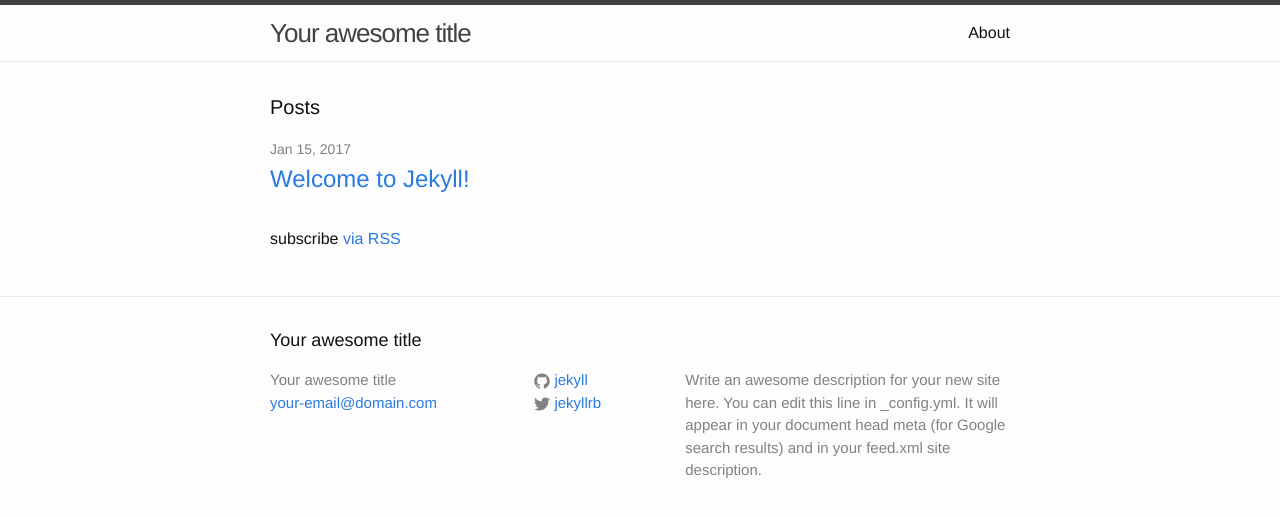
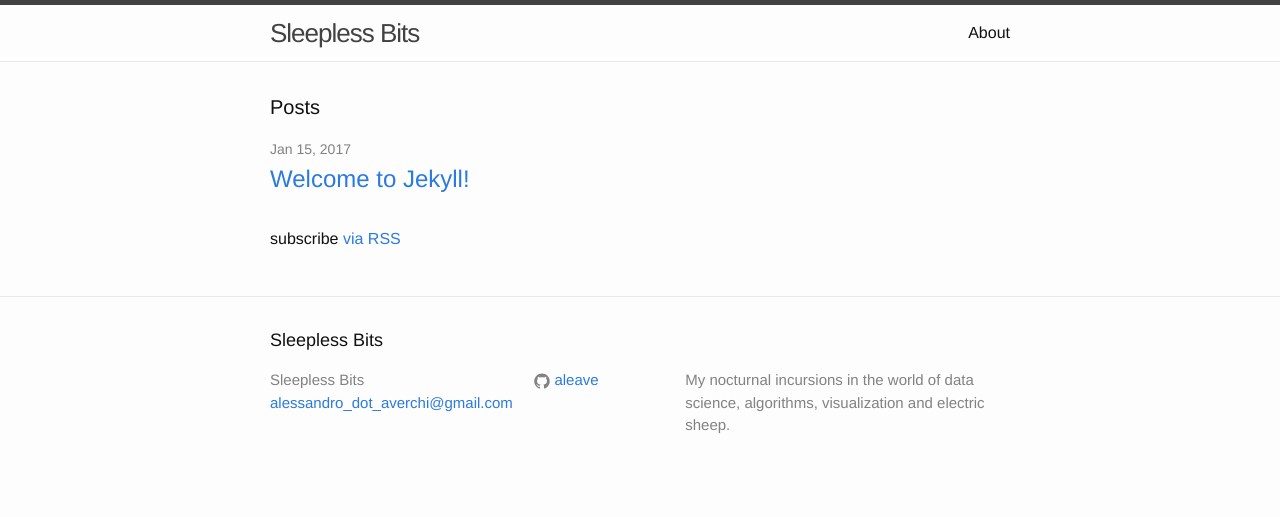
Before and after one commit to aleave/aleave.github.io, a Jekyll site: the page built from index.html, in a window 1280 px wide. Shown: the top 517 px of the page. Built offline with Jekyll 4.4.1, drawn with Linux system fonts in a browser that asks for light colours.

Commit message:
Update _config.yml

```diff
--- a/_config.yml
+++ b/_config.yml
@@ -6,16 +6,13 @@
 # 'jekyll serve'. If you change this file, please restart the server process.
 
 # Site settings
-title: Your awesome title
-email: your-email@domain.com
+title: Sleepless Bits
+email: alessandro_dot_averchi@gmail.com
 description: > # this means to ignore newlines until "baseurl:"
-  Write an awesome description for your new site here. You can edit this
-  line in _config.yml. It will appear in your document head meta (for
-  Google search results) and in your feed.xml site description.
+  My nocturnal incursions in the world of data science, algorithms, visualization and electric sheep.
 baseurl: "" # the subpath of your site, e.g. /blog
-url: "http://yourdomain.com" # the base hostname & protocol for your site
-twitter_username: jekyllrb
-github_username:  jekyll
+url: "https://aleave.github.io" # the base hostname & protocol for your site
+github_username:  aleave
 
 # Build settings
 markdown: kramdown
```
